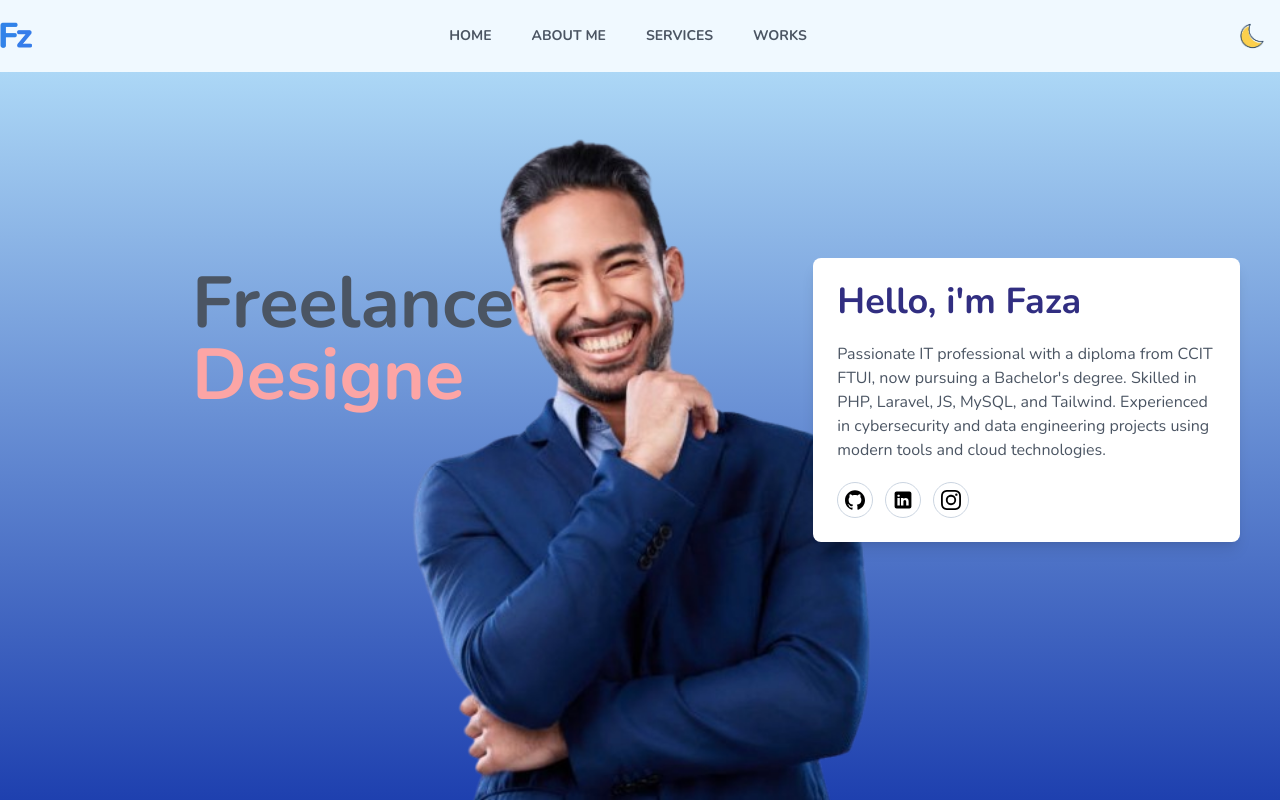
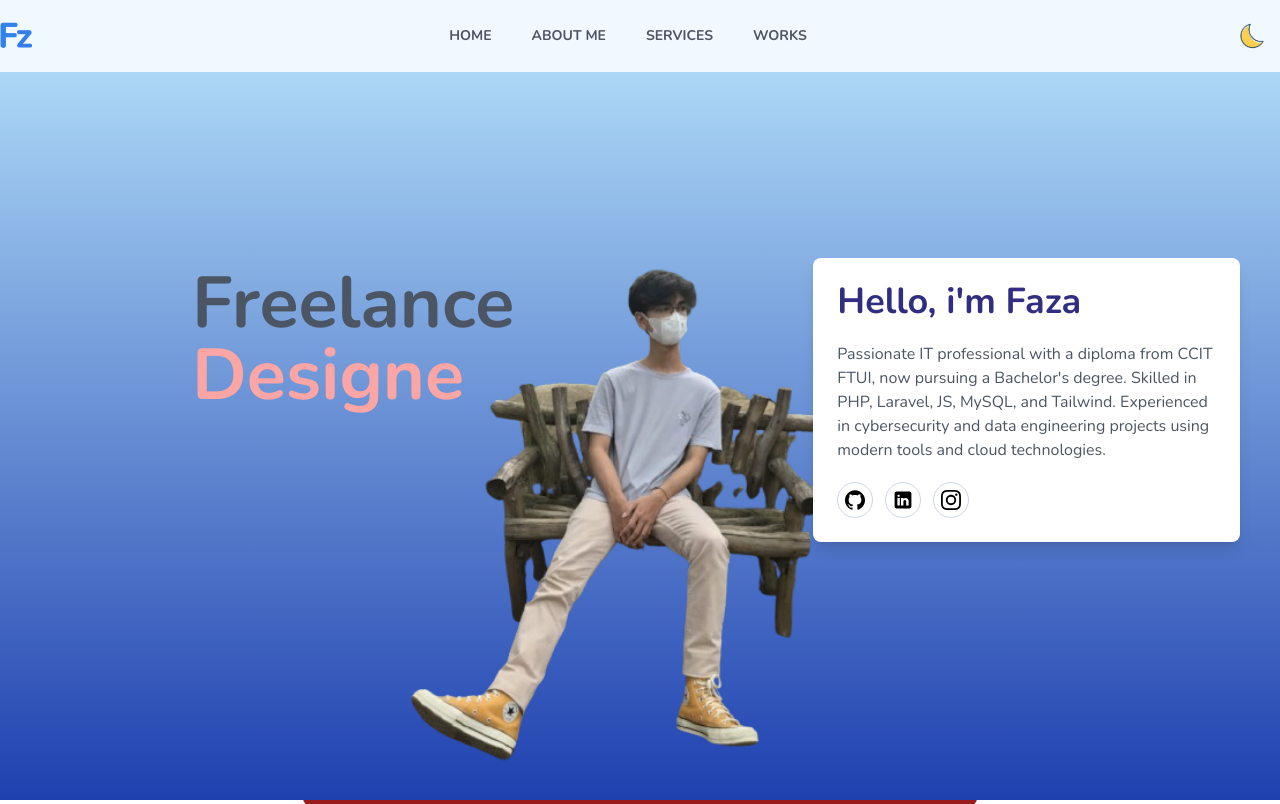
Before and after one commit to fazaram/portofolio_faza, a website: page index.html in a window 1280 px wide. Shown: the top 804 px of the page. Drawn offline with nearby package versions, Linux system fonts and the light colour scheme.

Commit message:
update index porto

```diff
--- a/index.html
+++ b/index.html
@@ -59,13 +59,13 @@
       <!-- images -->
       <img
         class="absolute bottom-0 right-0 lg:left-0 mx-auto h-5/6 object-cover"
-        src="./img/foto-removebg-preview.png"
+        src="./img/Foto__1_-removebg-preview.png"
         alt=""
       />
       <!-- circle -->
-      <!-- <div
+      <div
         class="hidden lg:block absolute -bottom-1/4 right-0 left-0 mx-auto w-big h-big bg-red-800 rounded-full -z-10"
-      ></div> -->
+      ></div>
 
       <!-- animated text -->
       <div
```
Also changed, not shown: img/Foto__1_-removebg-preview.png (added).
